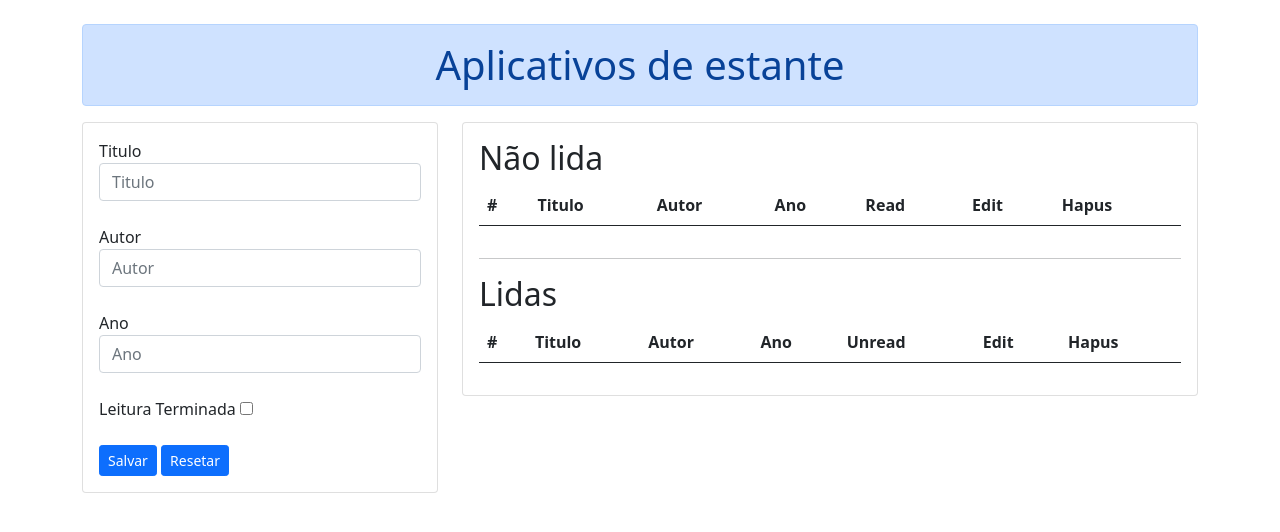
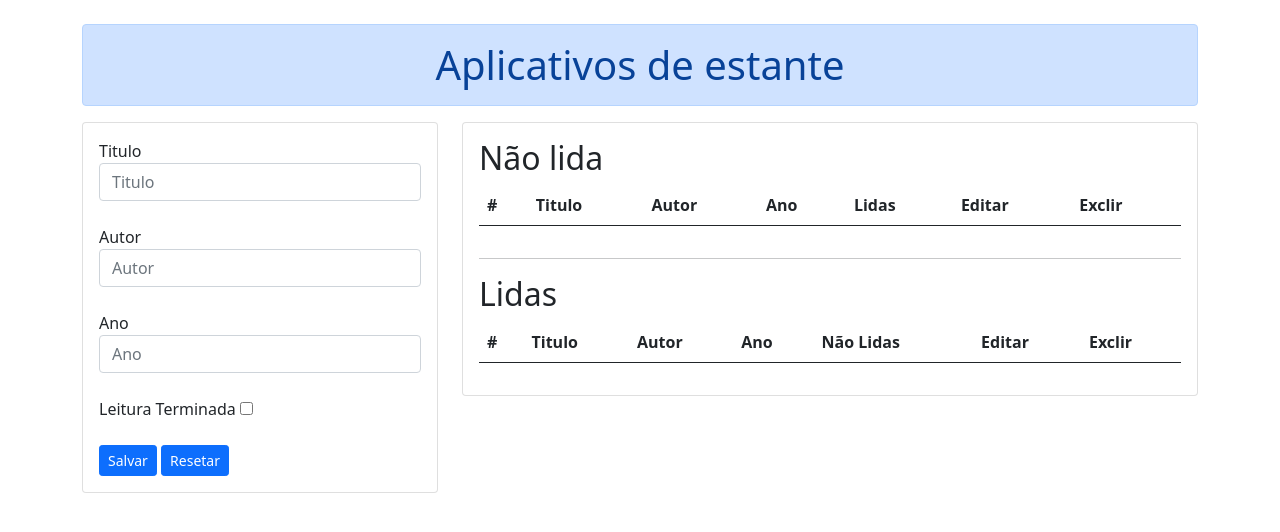
Before and after one commit to walys/CRUD-JAVASCRIPT-LOCALSTORAGE, a plain HTML site: page index.html in a window 1280 px wide. Drawn offline with nearby package versions, Linux system fonts and the light colour scheme.

Commit message:
new update 7

```diff
--- a/index.html
+++ b/index.html
@@ -58,9 +58,9 @@
                                         <th>Titulo</th>
                                         <th>Autor</th>
                                         <th>Ano</th>
-                                        <th>Read</th>
-                                        <th>Edit</th>
-                                        <th>Hapus</th>
+                                        <th>Lidas</th>
+                                        <th>Editar</th>
+                                        <th>Exclir</th>
                                     </tr>
                                 </thead>
                                 <tbody id="table">
@@ -77,9 +77,9 @@
                                       <th>Titulo</th>
                                       <th>Autor</th>
                                       <th>Ano</th>
-                                      <th>Unread</th>
-                                      <th>Edit</th>
-                                      <th>Hapus</th>
+                                      <th>Não Lidas</th>
+                                      <th>Editar</th>
+                                      <th>Exclir</th>
                                   </tr>
                               </thead>
                               <tbody id="table2">
```
